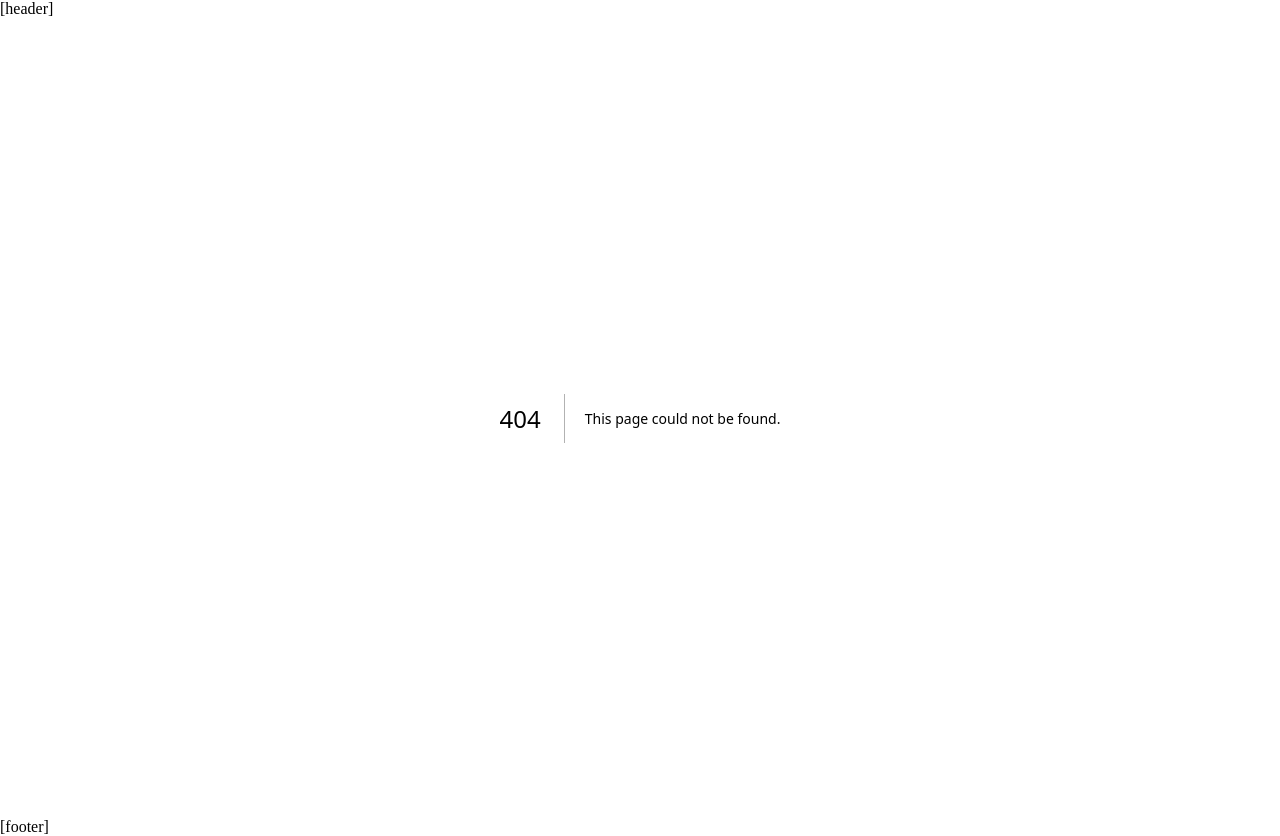
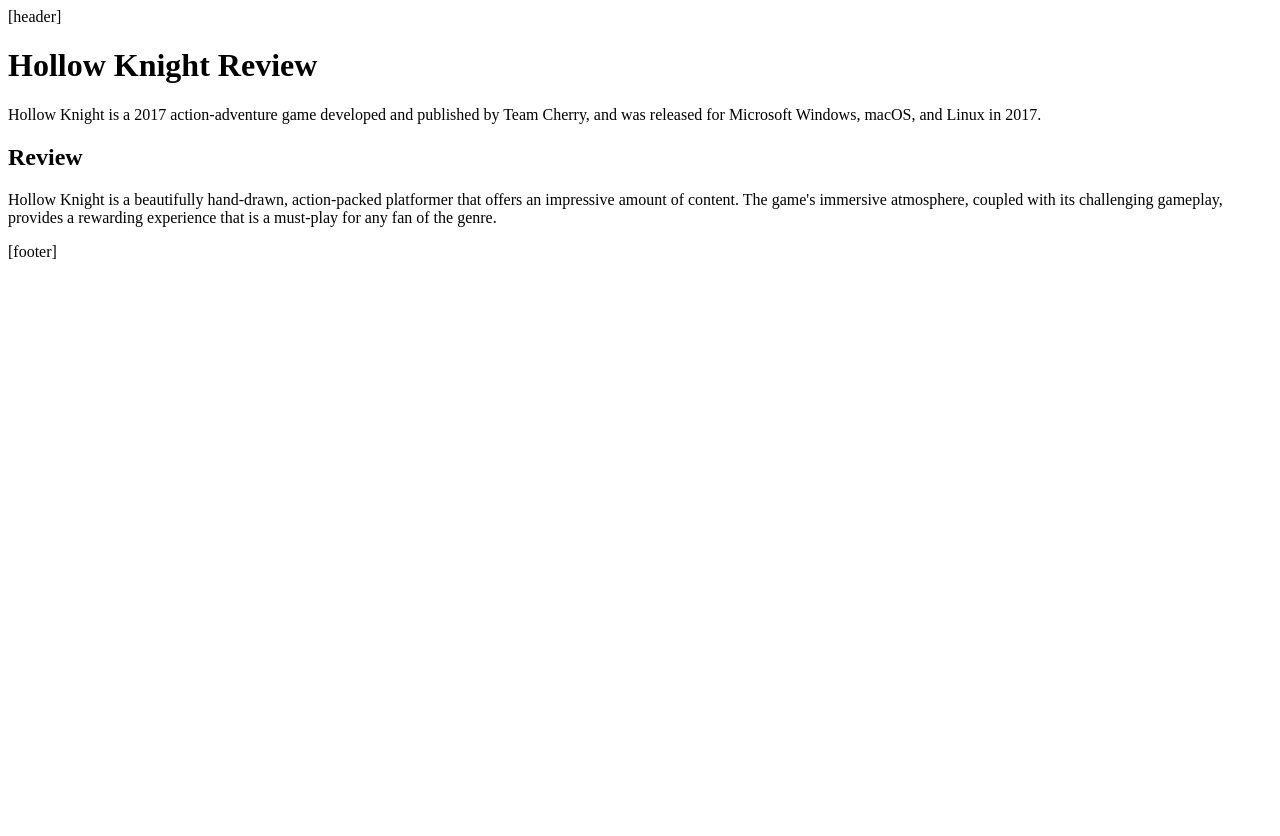
Before and after one commit to thewitcher745/next-js-review, a Next.js app: page /reviews/hollow-knight in a window 1280 px wide. Before the commit this address had no page. After the commit the page ends 800 px from the top, so only its background shows below. Built offline with nearby package versions, Linux system fonts and the light colour scheme.

Commit message:
FEAT: Pages created for two example games

```diff
--- /dev/null
+++ b/app/reviews/hollow-knight/page.tsx
@@ -0,0 +1,19 @@
+import {FC} from 'react';
+
+
+const HollowKnightReview: FC = () => {
+    return (
+        <>
+            <h1>Hollow Knight Review</h1>
+            <p>
+                Hollow Knight is a 2017 action-adventure game developed and published by Team Cherry, and was released for Microsoft Windows, macOS, and Linux in 2017.
+            </p>
+            <h2>Review</h2>
+            <p>
+                Hollow Knight is a beautifully hand-drawn, action-packed platformer that offers an impressive amount of content. The game's immersive atmosphere, coupled with its challenging gameplay, provides a rewarding experience that is a must-play for any fan of the genre.
+            </p>
+        </>
+    )
+};
+
+export default HollowKnightReview;
```
Also changed, not shown: app/reviews/stardew-valley/page.tsx (added, +18 -0 lines).
